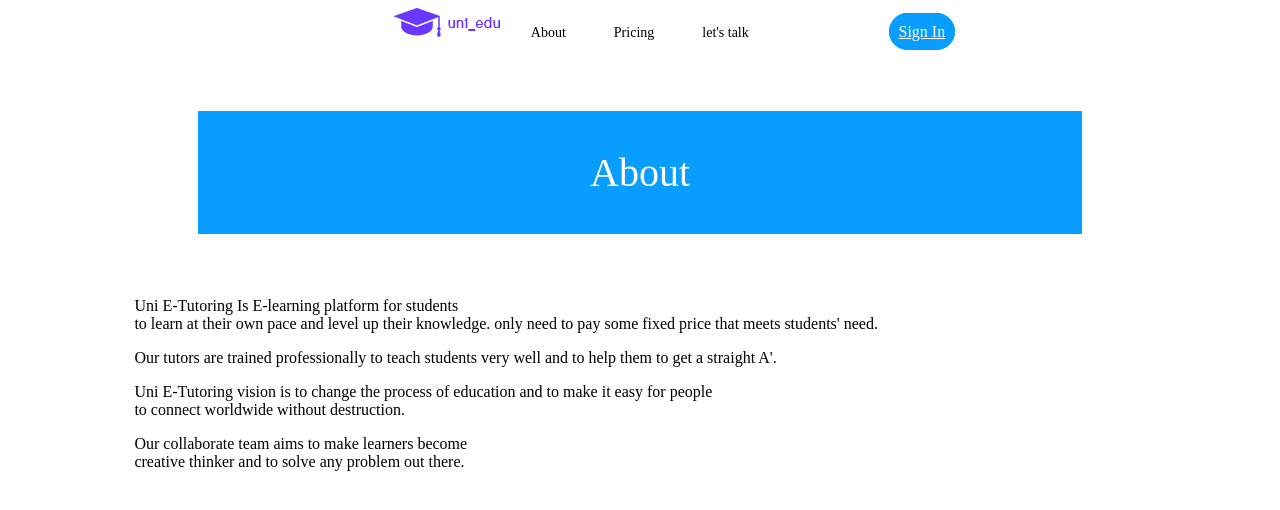
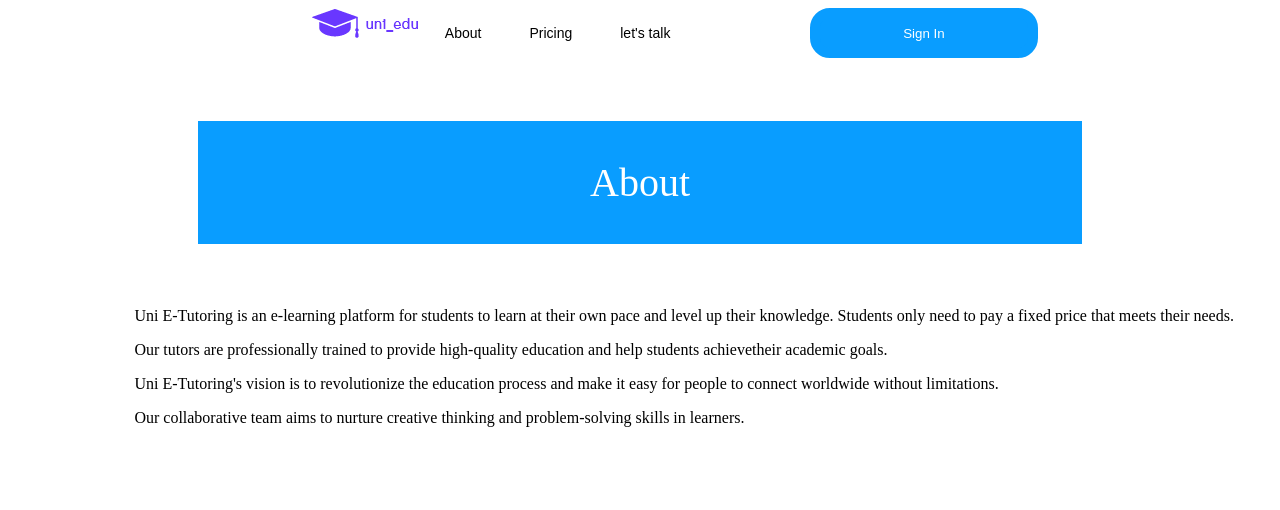
Before and after one commit to asilaothman/Final-Asessment, a PHP site: the page made by After Enhancement/About page.php in a window 1280 px wide. Shown: the top 510 px of the page. Run offline with PHP 8.4, Linux system fonts and the light colour scheme.

Commit message:
Update About page.php

```diff
--- a/After Enhancement/About page.php
+++ b/After Enhancement/About page.php
@@ -61,38 +61,34 @@
       color: white;
     }
 
-
-
-      .navbar{
+    .navbar {
       text-align: center;
       margin-left: 10%;
     }
-      .brand_name{
+
+    .brand_name {
       font-size: 30px;
     }
 
-    .about{
+    .about {
       padding: 3%;
       background-color: #099dff;
-  font-size:40px;
+      font-size: 40px;
       color: #FFF;
       margin: 5% 15%;
       text-align: center;
     }
 
-
-
     .btns {
       padding-left: 10%;
       padding-right: 5%;
-
     }
 
-    .content{
+    .content {
       padding-left: 10%;
     }
 
-    .sibtn{
+    .sibtn {
       background-color: #099dff;
       border-radius: 20px;
       color: #fff;
@@ -100,48 +96,34 @@
       width: 20%;
       height: 50px;
     }
+  </style>
+</head>
 
-
-    </style>
-
-  </head>
 <body>
-
   <div class="navbar">
-     <span class="brand_name nav"><img src="imgs/logo.png" alt="logo"> </span>
-     <a href="About page.php"<button class="button button1">About</button></a>
-     <a href="Pricing page.php"<button class="button button2">Pricing</button> </a>
-     <a href="contact us page.php"<button class="button button3">let's talk</button></a>
+    <span class="brand_name nav"><img src="imgs/logo.png" alt="logo"></span>
+    <a href="About page.php"><button class="button button1">About</button></a>
+    <a href="Pricing page.php"><button class="button button2">Pricing</button></a>
+    <a href="contact us page.php"><button class="button button3">let's talk</button></a>
 
     <?php
     // Check if the user is authenticated
     if (isset($_SESSION['username'])) {
       // User is authenticated
-      echo '<span class="btns"><a href="homepage.php"<button class="sibtn">Homepage</button></a></span>';
+      echo '<span class="btns"><a href="homepage.php"><button class="sibtn">Homepage</button></a></span>';
     } else {
       // User is not authenticated
-      echo '<span class="btns"><a href="signin.php"<button class="sibtn">Sign In</button></a></span>';
+      echo '<span class="btns"><a href="signin.php"><button class="sibtn">Sign In</button></a></span>';
     }
     ?>
   </div>
 
-    <div class="about"> About </div>
-    <div class=" content"> <p> Uni E-Tutoring Is E-learning platform for students <br>
-      to learn at their own pace and level up their knowledge. only need to pay
-      some fixed price that meets students' need. </p>
-      <p>
-        Our tutors are trained professionally to teach students very well and to help them
-        to get a straight A'. </p>
-      <p>
-        Uni E-Tutoring vision is to change the process of education and to make it easy for people <br>
-      to connect worldwide without destruction. </p>
-
-      <p>
-        Our collaborate team aims to make learners become <br>
-        creative thinker and to solve any problem out there.
-  </p>
-
+  <div class="about">About</div>
+  <div class="content">
+    <p>Uni E-Tutoring is an e-learning platform for students to learn at their own pace and level up their knowledge. Students only need to pay a fixed price that meets their needs.</p>
+    <p>Our tutors are professionally trained to provide high-quality education and help students achievetheir academic goals.</p>
+    <p>Uni E-Tutoring's vision is to revolutionize the education process and make it easy for people to connect worldwide without limitations.</p>
+    <p>Our collaborative team aims to nurture creative thinking and problem-solving skills in learners.</p>
   </div>
-
 </body>
 </html>
```
Lines whose indentation alone changed are shown as unchanged.
